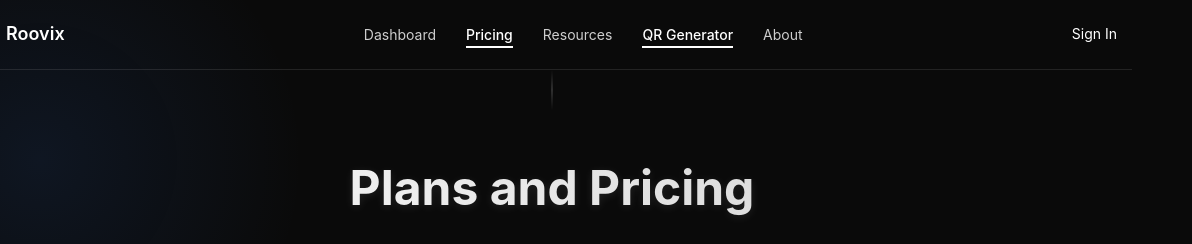
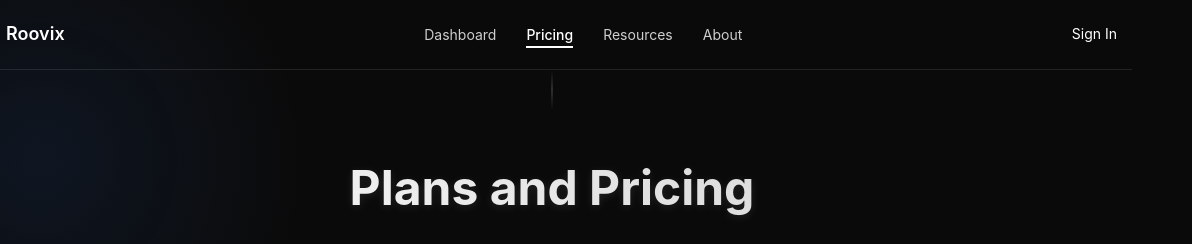
Before and after one commit to roovix/roovix, a plain HTML site: page pricing.html in a window 1280 px wide. Shown: the top 244 px of the page, 88-1280 px from the left. Drawn offline with Linux system fonts and the light colour scheme.

Commit message:
Fix pricing page nav bar

```diff
--- a/pricing.html
+++ b/pricing.html
@@ -54,7 +54,6 @@
                     <li><a href="dashboard">Dashboard</a></li>
                     <li><a href="" class="active">Pricing</a></li>
                     <li><a href="hub">Resources</a></li>
-                    <li><a href="tools/qrcode-generator" class="active">QR Generator</a></li>
                     <li><a href="#">About</a></li>
                 </ul>
             </nav>
```
